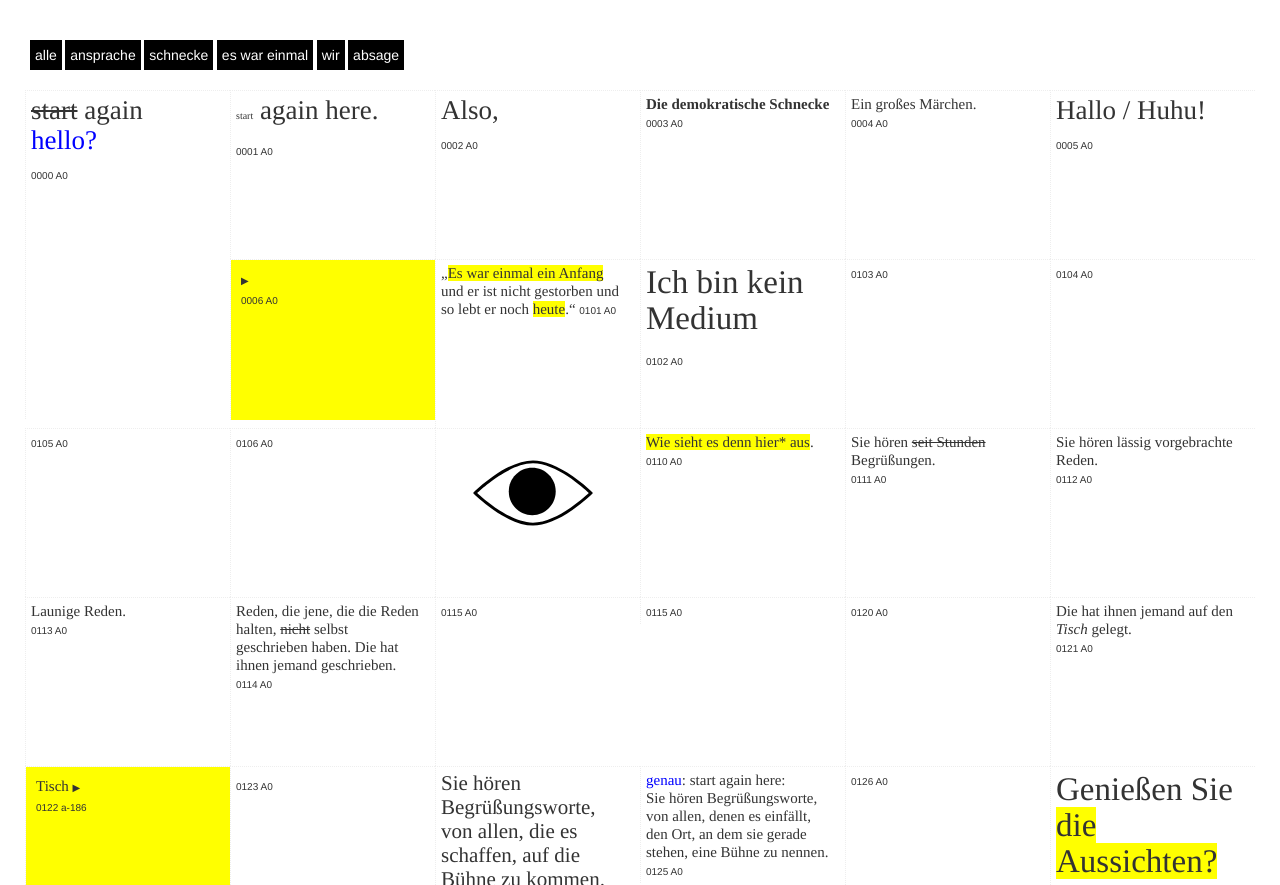
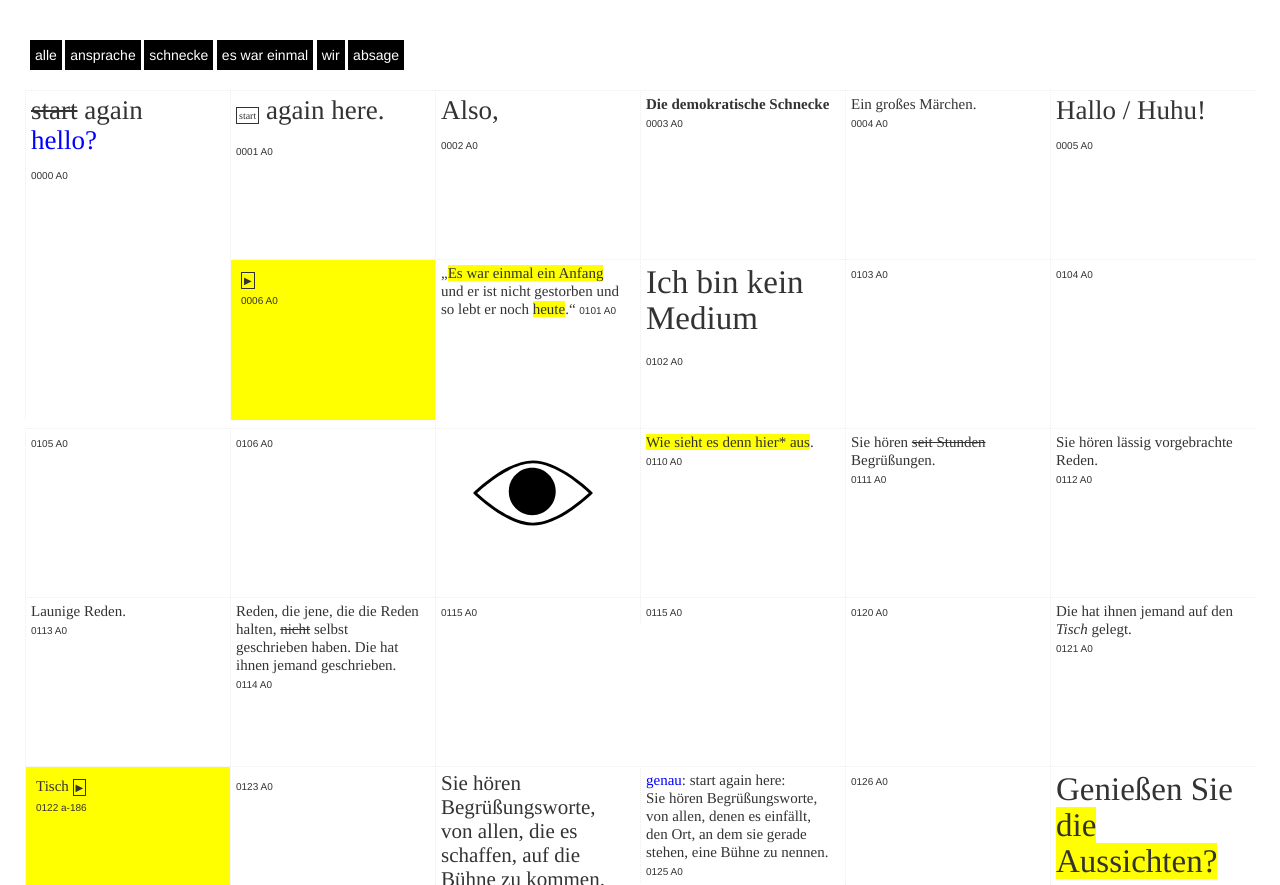
Before and after one commit to alvh/post_schnecke, a Jekyll site: the page built from index.html, in a window 1280 px wide. Shown: the top 885 px of the page. Built offline with Jekyll 4.4.1, drawn with Linux system fonts in a browser that asks for light colours; nearby versions of some CDN libraries.

```diff
--- a/_layouts/default.html
+++ b/_layouts/default.html
@@ -21,12 +21,6 @@
 
   </body>
   <script type="text/javascript" >
-  <!-- shuffle -->
-  //   window.shuffleInstance = new window.Shuffle(document.getElementById('grid'), {
-  //   itemSelector: '.grid__brick',
-  //   sizer: '.my-sizer-element',
-  //   randomize: true
-  // });
 
   var Shuffle = window.Shuffle;
   var element = document.querySelector('#grid');
--- a/_sass/main.scss
+++ b/_sass/main.scss
@@ -26,6 +26,8 @@
 .audio {
   font-size: 1.0rem;
   cursor: pointer;
+  border: 1px solid;
+  padding: 2px;
 }
 
 .strike {
```
Also changed, not shown: other parts of _layouts/default.html (+3 -0 lines), 9 other files.
